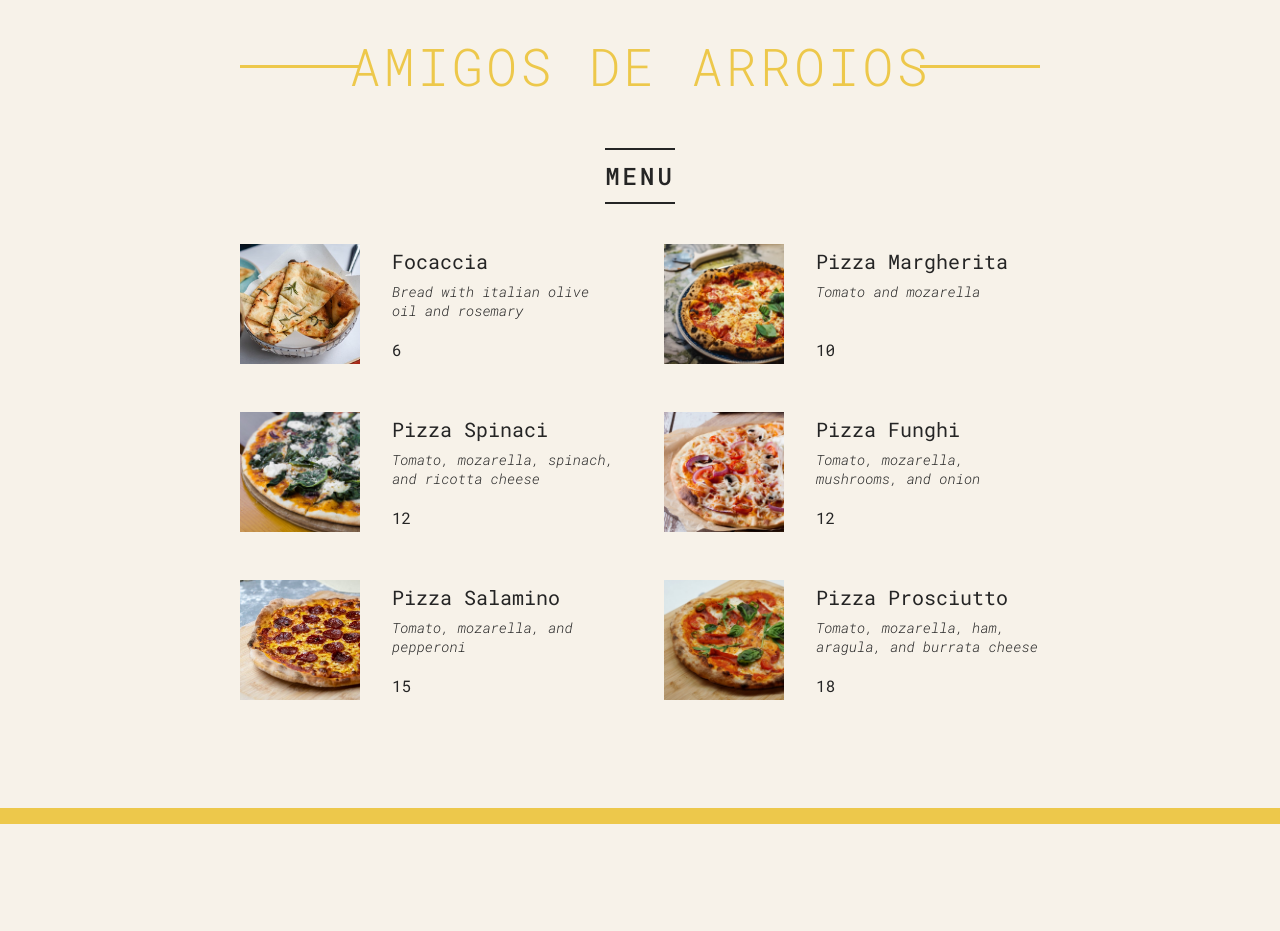
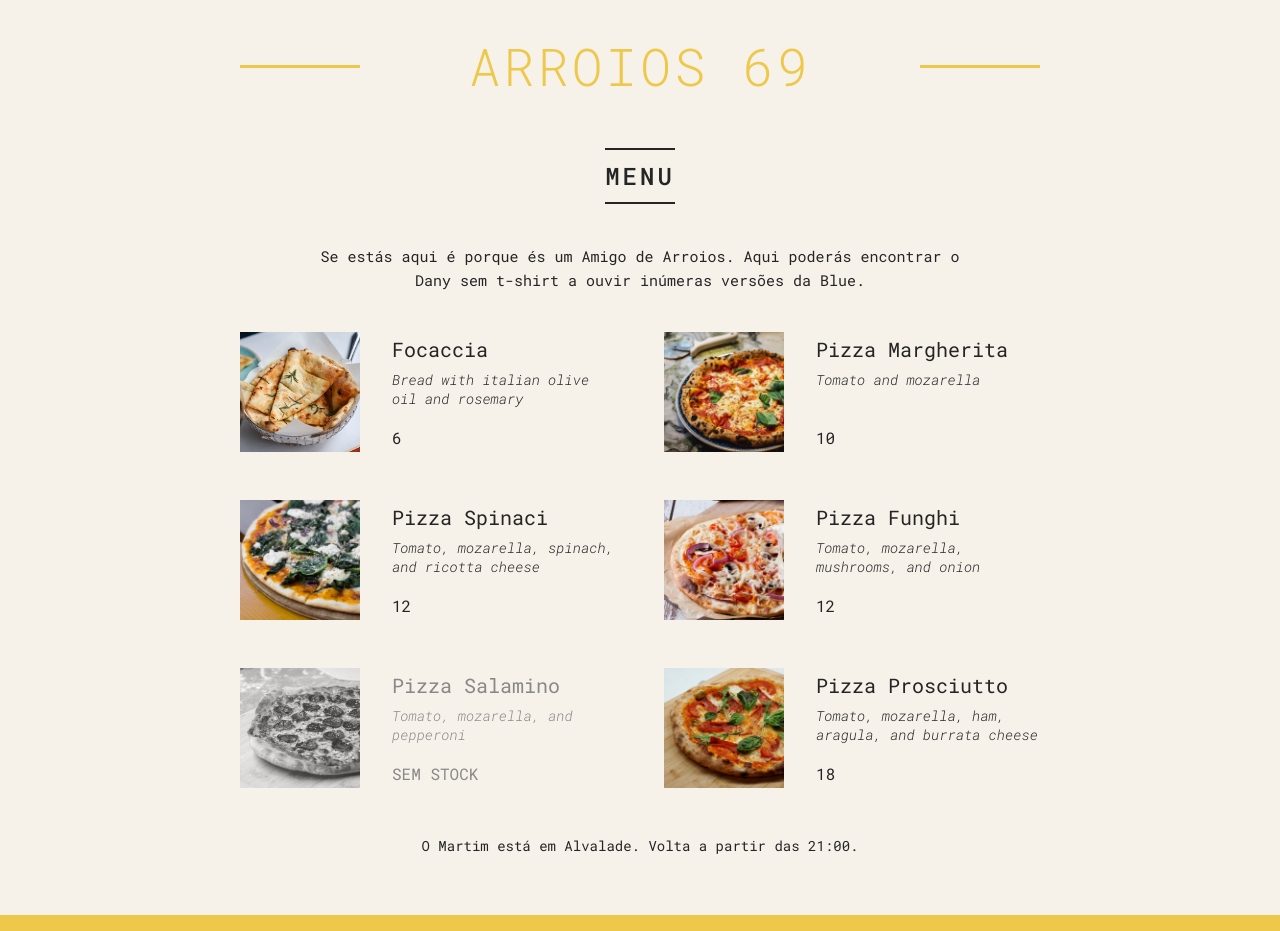
Before and after one commit to neves2021/pizza-menu, a React app: page / in a window 1280 px wide. Before the commit the page ends 824 px from the top, so only its background shows below. Built offline with nearby package versions, Linux system fonts and the light colour scheme.

Commit message:
#changes

```diff
--- a/public/index.html
+++ b/public/index.html
@@ -24,7 +24,7 @@
       work correctly both with client-side routing and a non-root public URL.
       Learn how to configure a non-root public URL by running `npm run build`.
     -->
-    <title>React App</title>
+    <title>Arroios 69</title>
   </head>
   <body>
     <noscript>You need to enable JavaScript to run this app.</noscript>
--- a/src/index.js
+++ b/src/index.js
@@ -60,20 +60,36 @@ function App() {
 function Header() {
   return (
     <header className="header">
-      <h1>Amigos de Arroios</h1>
+      <h1>Arroios 69</h1>
     </header>
   );
 }
 
 function Menu() {
+  const pizzas = pizzaData;
+  //const pizzas = [];
+  const numPizzas = pizzas.length;
+
   return (
     <main className="menu">
       <h2>Menu</h2>
+
+      {numPizzas > 0 ? (
+        <>
+          <p>
+            Se estás aqui é porque és um Amigo de Arroios. Aqui poderás
+            encontrar o Dany sem t-shirt a ouvir inúmeras versões da Blue.
+          </p>
+
           <ul className="pizzas">
             {pizzaData.map((pizza) => (
               <Pizza pizzaObj={pizza} key={pizza.name} />
             ))}
           </ul>
+        </>
+      ) : (
+        <p>Fomos buscar comida e bebida ao indiano. Já voltamos.</p>
+      )}
       {/* <Pizza
         name="Pizza Spinaci"
         ingredients="Tomato, mozarella, spinach, and ricotta cheese"
@@ -91,14 +107,16 @@ function Menu() {
   );
 }
 
-function Pizza(props) {
+function Pizza({ pizzaObj }) {
+  // if (pizzaObj.soldOut) return null;
+
   return (
-    <li className="pizza">
-      <img src={props.pizzaObj.photoName} alt={props.pizzaObj.name} />
+    <li className={`pizza ${pizzaObj.soldOut ? "sold-out" : ""}`}>
+      <img src={pizzaObj.photoName} alt={pizzaObj.name} />
       <div>
-        <h3>{props.pizzaObj.name}</h3>
-        <p>{props.pizzaObj.ingredients}</p>
-        <span>{props.pizzaObj.price}</span>
+        <h3>{pizzaObj.name}</h3>
+        <p>{pizzaObj.ingredients}</p>
+        <span>{pizzaObj.soldOut ? "SEM STOCK" : pizzaObj.price}</span>
       </div>
     </li>
   );
@@ -117,13 +135,21 @@ function Footer() {
 
   return (
     <footer className="footer">
-      {isOpen && (
+      {isOpen ? (
+        <Order closeHour={closeHour} />
+      ) : (
+        <p>O Martim está em Alvalade. Volta a partir das {openHour}:00.</p>
+      )}
+    </footer>
+  );
+}
+
+function Order({ closeHour }) {
+  return (
     <div className="order">
       <p>Estamos abertos até às {closeHour}:00.</p>
       <button className="btn">Encomendar pelo courier</button>
     </div>
-      )}
-    </footer>
   );
 }
 
@@ -132,5 +158,5 @@ const root = ReactDOM.createRoot(document.getElementById("root"));
 root.render(
   <React.StrictMode>
     <App />
-  </React.StrictMode>
+  </React.StrictMode>,
 );
```
Also changed, not shown: .codesandbox/tasks.json (added), .devcontainer/devcontainer.json (added), .github/dependabot.yml (added). Lines whose indentation alone changed are shown as unchanged.
